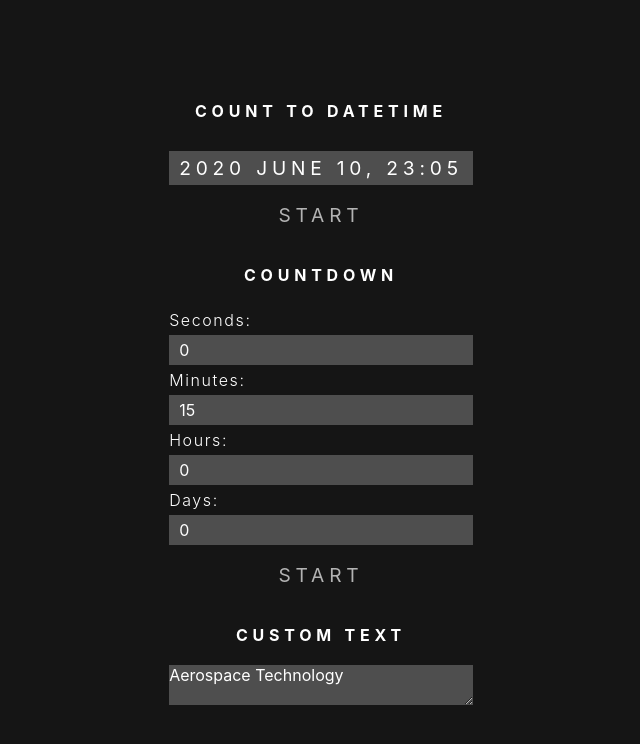
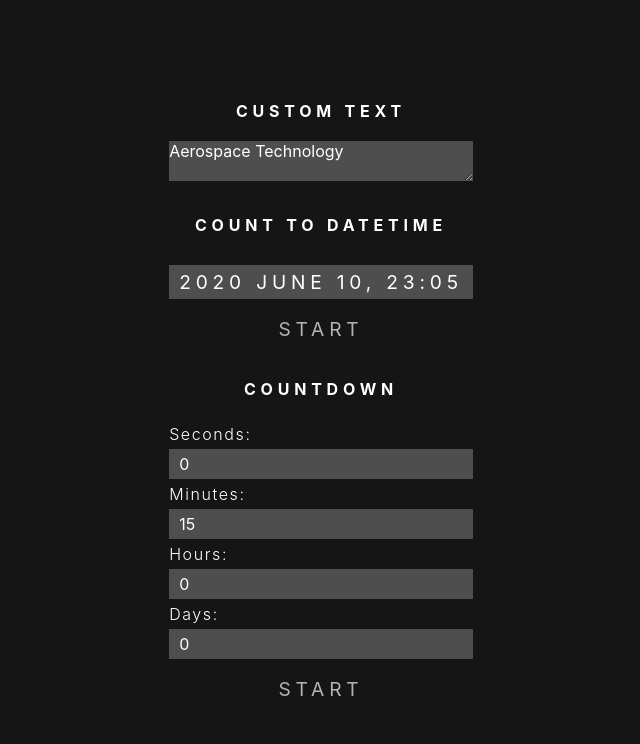
Before and after one commit to fliegwerk/simple-timer, a React (Create React App) app: page / in a window 1280 px wide. Shown: the top 744 px of the page, without its empty margins (319-959 px from the left). Built offline with nearby package versions, Linux system fonts and the light colour scheme.

Commit message:
Changed app settings structure

```diff
--- a/src/components/AppSettings.tsx
+++ b/src/components/AppSettings.tsx
@@ -34,6 +34,16 @@ export default function AppSettings(
     return (
         <div className="container">
             <div>
+                <h2>Custom Text</h2>
+                <div>
+                    <textarea className="textarea"
+                              value={infoText}
+                              onChange={event => setInfoText(event.target.value)}
+                    />
+                </div>
+            </div>
+
+            <div>
                 <h2>Count to datetime</h2>
                 <div>
                     <DatePicker
@@ -56,15 +66,6 @@ export default function AppSettings(
                 </div>
                 <button onClick={startCountdown}>Start</button>
             </div>
-            <div>
-                <h2>Custom Text</h2>
-                <div>
-                    <textarea className="textarea"
-                              value={infoText}
-                              onChange={event => setInfoText(event.target.value)}
-                    />
-                </div>
-            </div>
         </div>
     );
 }
```
